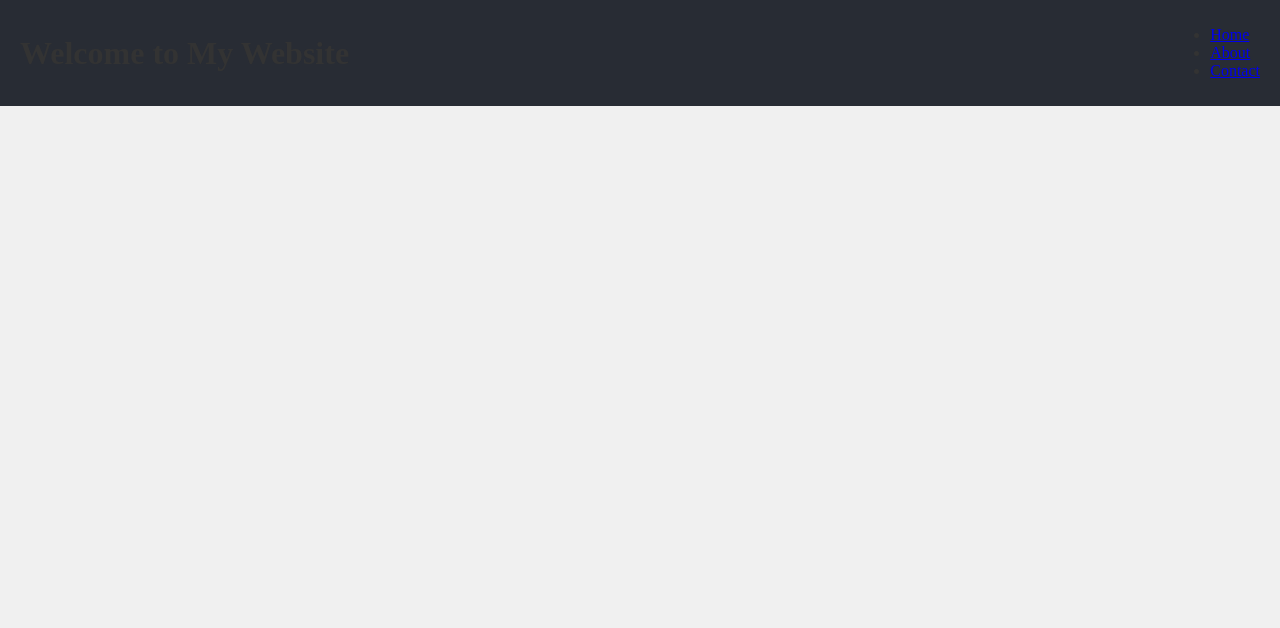
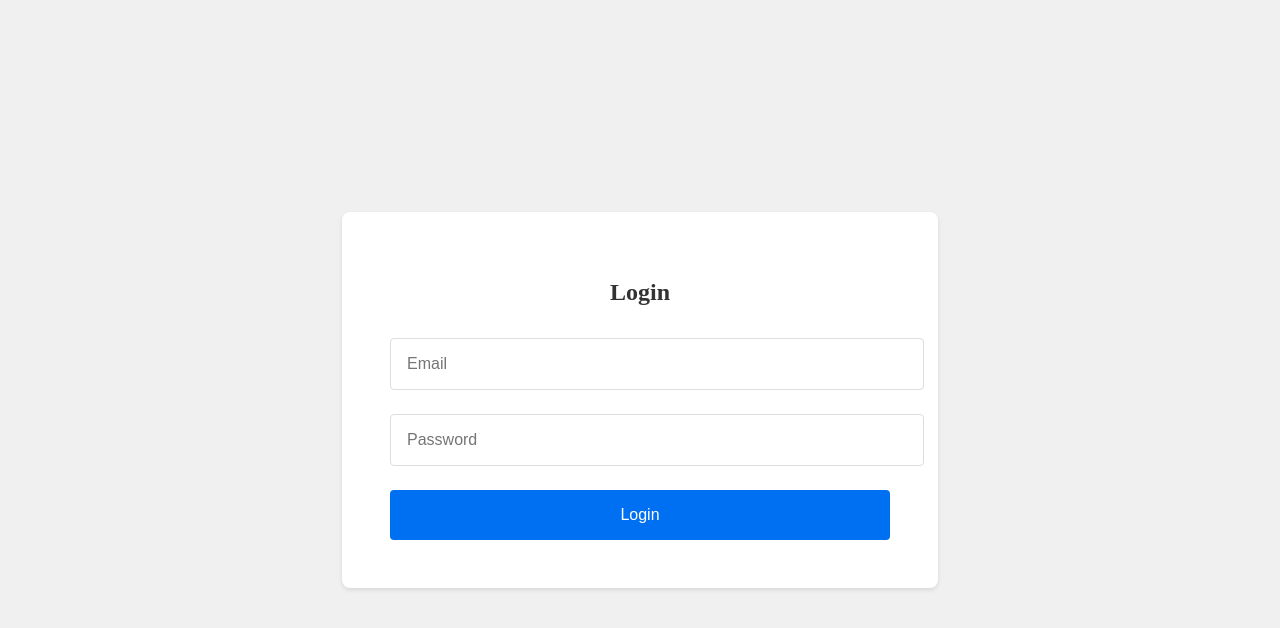
Before and after one commit to Alessandro775/Step-By-Step, a React (Vite) app: page /login in a window 1280 px wide. Shown: the top 628 px of the page. Built offline with nearby package versions, Linux system fonts and the light colour scheme.

Commit message:
Header completato e Login Completato

```diff
--- a/src/components/Header/Header.jsx
+++ b/src/components/Header/Header.jsx
@@ -1,21 +1,31 @@
 import React from 'react';
-import header from './header.module.css'; // Assuming you have a CSS module for styling
+import header from './header.module.css'
+import { useNavigate } from 'react-router-dom'
+import logo from '../../assets/adesivi-murali-inter-de-milan-new-stemma.png'  // adjust the path based on your logo location
 
 
 //dichiarazione di variabili e funzioni
 
 const Header = () => {
-    //qua va la dichiarazione delle variabili tramite hooks useState, useEffect, etc.
-    //o funzioni per gestire eventi, fetch, etc.
+    const navigate = useNavigate();
+
+
+    // Funzioni per la navigazione
+    const goToHome = () => navigate('/home');
+    const goToLogin = () => navigate('/login');
+    const goToProfile = () => navigate('/profile');
+    const goToPractice = () => navigate('/practice');
 
     return (
         <header className={header.container}>
-            <h1>Welcome to My Website</h1>
-            <nav>
-                <ul className="nav-list">
-                    <li><a href="#home">Home</a></li>
-                    <li><a href="#about">About</a></li>
-                    <li><a href="#contact">Contact</a></li>
+            <img src={logo} alt="Logo" className={header.logo} />
+            <h1 className={header.title}>Step By Step</h1>
+                <nav>
+                <ul className={header['nav-list']}>
+                    <li><button onClick={goToHome}>Home</button></li>
+                    <li><button onClick={goToLogin}>Login</button></li>
+                    <li><button onClick={goToProfile}>Profile</button></li>
+                    <li><button onClick={goToPractice}>Practice</button></li>
                 </ul>
             </nav>
         </header>
--- a/src/components/Header/header.module.css
+++ b/src/components/Header/header.module.css
@@ -1,7 +1,51 @@
-.container{
+.container {
     display: flex;
-    justify-content: space-between;
     align-items: center;
     padding: 10px 20px;
     background-color: #282c34;
+    color: white;
+    gap: 20px;
 }
+
+.title {
+    margin: 0;
+    font-size: 1.5rem;
+    /* Aggiungi flex-shrink: 0 per evitare che il titolo si riduca */
+    flex-shrink: 0;
+}
+
+/* Aggiungi questo stile per il nav */
+nav {
+    margin-left: auto;  /* Spinge tutto il nav a destra */
+}
+
+.nav-list {
+    display: flex;
+    list-style: none;
+    gap: 1rem;
+    margin: 0;
+    padding: 0;
+}
+
+.nav-list button {
+    padding: 8px 16px;
+    border: none;
+    border-radius: 4px;
+    background-color: var(--color-primary);
+    color: white;
+    cursor: pointer;
+    transition: background-color 0.2s;
+}
+
+.nav-list button:hover {
+    background-color: var(--color-accent);
+}
+
+.logo {
+    width: 60px;
+    height: auto;
+    object-fit: contain;
+    display: block;
+    /* Aggiungi flex-shrink: 0 per evitare che il logo si riduca */
+    flex-shrink: 0;
+}
--- a/src/pages/LoginPage.jsx
+++ b/src/pages/LoginPage.jsx
@@ -0,0 +1,53 @@
+import React, { useState } from 'react';
+import styles from './LoginPage.module.css';
+
+const LoginPage = () => {
+    const [formData, setFormData] = useState({
+        email: '',
+        password: ''
+    });
+
+    const handleChange = (e) => {
+        setFormData({
+            ...formData,
+            [e.target.name]: e.target.value
+        });
+    };
+
+    const handleSubmit = (e) => {
+        e.preventDefault();
+        // Add your login logic here
+        console.log('Login attempt with:', formData);
+    };
+
+    return (
+        <div className={styles["login-container"]}>
+            <form className={styles['login-form']} onSubmit={handleSubmit}>
+                <h2>Login</h2>
+                <div className={styles["form-group"]}>
+                <input
+                    type="email"
+                    name="email"
+                    placeholder="Email"
+                    value={formData.email}
+                    onChange={handleChange}
+                    required
+                 />
+            </div>
+        <div className={styles["form-group"]}>
+    <input
+        type="password"
+        name="password"
+        placeholder="Password"
+        value={formData.password}
+        onChange={handleChange}
+        required
+    />
+        </div>
+                <button type="submit">Login</button>
+            </form>
+        </div>
+    );
+};
+
+export default LoginPage;
--- /dev/null
+++ b/src/pages/LoginPage.module.css
@@ -0,0 +1,47 @@
+.login-container { /*contenitore principale della pagina login*/
+    display: flex; /* Attiva il layout flessibile (Flexbox) per il contenitore */
+    justify-content: center; /* Centra gli elementi figli ORIZZONTALMENTE (lungo l'asse principale) */
+    align-items: center; /* Centra gli elementi figli VERTICALMENTE (lungo l'asse secondario) */
+    min-height: calc(100vh - 64px); /* Altezza minima: 100% dell'altezza dello schermo (viewport height) meno 64px (per evitare sovrapposizione con header/footer) */
+    padding: 2rem; /* Spaziatura interna: 2rem (32px) su tutti i lati */
+}
+
+.login-form { /* Stile del form di login */
+    background-color: white; /* Sfondo bianco per contrastare con lo sfondo della pagina */
+    padding: 3rem; /* Ridotto da 10rem a 3rem per un padding più ragionevole */
+    border-radius: 8px; /* Bordi arrotondati (8px di raggio) */
+    box-shadow: 0 2px 4px rgba(0, 0, 0, 0.1); /* Ombra leggera */
+    width: 100%; /* Larghezza al 100% del contenitore genitore */
+    max-width: 500px; /* Aumentato da 250px a 500px per un form più grande */
+}
+
+.form-group { /* Stile del gruppo di elementi del form */
+    margin-bottom: 1.5rem; /* Aumentato leggermente per più spazio */
+}
+
+.form-group input { /* Stile degli input all'interno dei form-group */
+    width: 100%; /* Larghezza al 100% del contenitore genitore (.form-group) */
+    padding: 1rem; /* Aumentato da 0.80rem a 1rem per input più grandi */
+    border: 1px solid #ddd; /* Bordo sottile di colore grigio chiaro */
+    border-radius: 4px; /* Aggiunto border-radius per consistenza */
+    margin-bottom: 0; /* Rimosso perché già gestito da .form-group */
+    font-size: 1rem; /* Aggiunto per una migliore leggibilità */
+}
+
+.login-form button { /* Specifico per il button nel form */
+    width: 100%; /* Larghezza al 100% del contenitore genitore */
+    padding: 1rem; /* Aumentato per un button più grande */
+    background-color: var(--color-primary); /* Colore di sfondo preso da variabile CSS */
+    color: white; /* Testo bianco */
+    border: none; /* Rimozione del bordo predefinito */
+    border-radius: 4px; /* Bordi arrotondati */
+    cursor: pointer; /* Cursore pointer al hover */
+    font-size: 1rem; /* Dimensione font consistente */
+    font-weight: 500; /* Testo leggermente più bold */
+}
+
+.login-form h2 {
+    text-align: center;
+    margin-bottom: 2rem;
+    color: #333;
+}
--- a/src/pages/PracticePage.jsx
+++ b/src/pages/PracticePage.jsx
@@ -0,0 +1,14 @@
+import React from 'react';
+
+const PracticePage = () => {
+    return (
+        <div className="practice-page">
+            <h1>Practice Page</h1>
+            <div className="content">
+                {/* Add your content here */}
+            </div>
+        </div>
+    );
+};
+
+export default PracticePage;
--- a/src/pages/ProfilePage.jsx
+++ b/src/pages/ProfilePage.jsx
@@ -0,0 +1,21 @@
+import React from 'react';
+
+const ProfilePage = () => {
+    return (
+        <div className="profile-container">
+            <h1>User Profile</h1>
+            <div className="profile-content">
+                <div className="profile-section">
+                    <h2>Personal Information</h2>
+                    <div className="profile-info">
+                        <p><strong>Name:</strong> John Doe</p>
+                        <p><strong>Email:</strong> john.doe@example.com</p>
+                        <p><strong>Location:</strong> New York, USA</p>
+                    </div>
+                </div>
+            </div>
+        </div>
+    );
+};
+
+export default ProfilePage;
--- a/src/utils/RoutePath.jsx
+++ b/src/utils/RoutePath.jsx
@@ -1,4 +1,7 @@
 import HomePage from "../pages/HomePage";
+import LoginPage from "../pages/LoginPage";
+import ProfilePage from "../pages/ProfilePage";
+import PracticePage from "../pages/PracticePage";
 import { Route, Routes } from "react-router-dom";
 
 function RoutesPath() {
@@ -6,8 +9,11 @@ function RoutesPath() {
     <>
       <Routes>
         <Route path="/" element={<HomePage />} />
-        <Route path="*" element={<HomePage />} />
-        <Route path="/Home" element={<HomePage />} />
+        <Route path="/home" element={<HomePage />} />
+        <Route path="/login" element={<LoginPage />} />
+        <Route path="/profile" element={<ProfilePage />} />
+        <Route path="/practice" element={<PracticePage />} />
+        <Route path="*" element={<HomePage />} /> {/* Questa rotta gestisce i percorsi non trovati */}
       </Routes>
     </>
   );
```
Also changed, not shown: src/assets/adesivi-murali-inter-de-milan-new-stemma.png (added).
